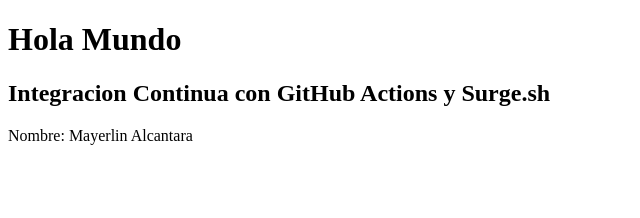
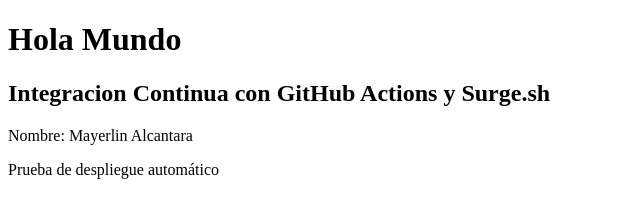
Before and after one commit to MayiiAV/integracion-continua-surge, a plain HTML site: page index.html in a window 1280 px wide. Shown: the whole page, without its empty margins (0-640 px from the left). Drawn offline with Linux system fonts and the light colour scheme.

```diff
--- a/index.html
+++ b/index.html
@@ -8,5 +8,6 @@
     <h1>Hola Mundo</h1>
     <h2>Integracion Continua con GitHub Actions y Surge.sh</h2>
     <p>Nombre: Mayerlin Alcantara</p>
+    <p>Prueba de despliegue automático</p>
 </body>
 </html>
```
